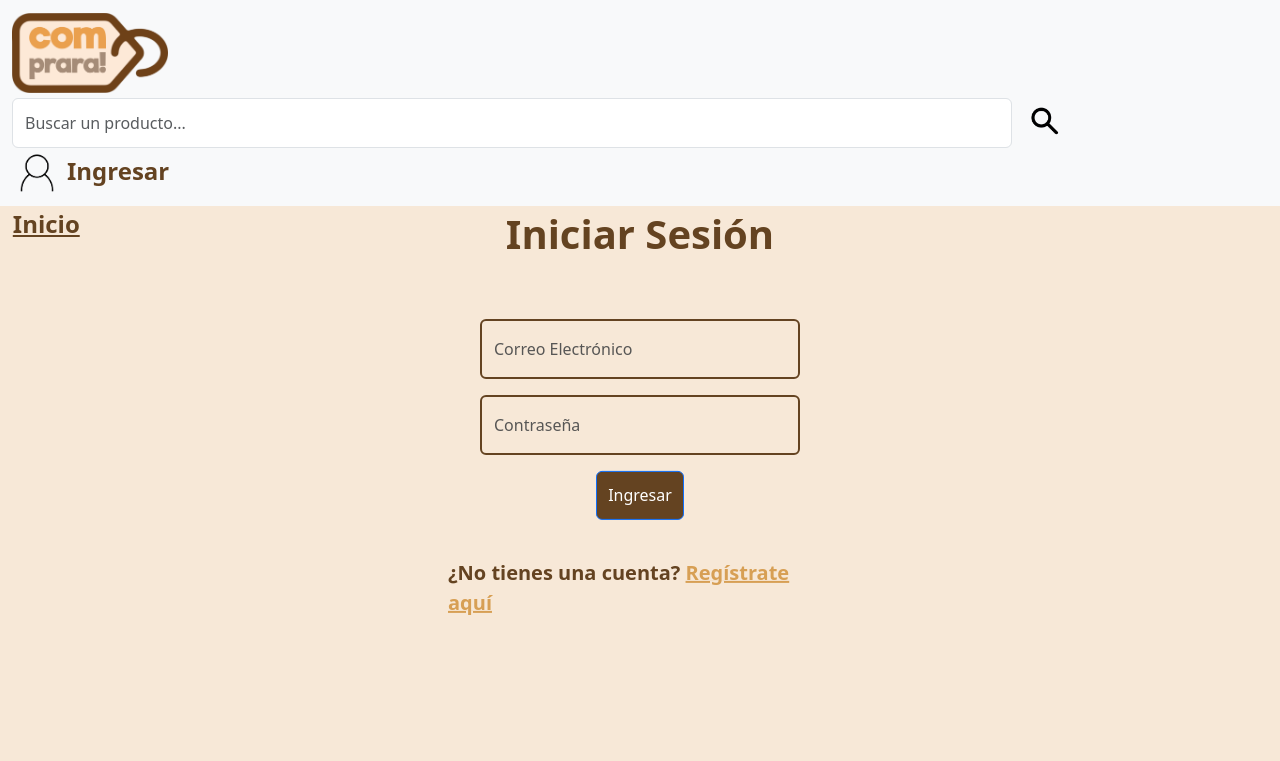
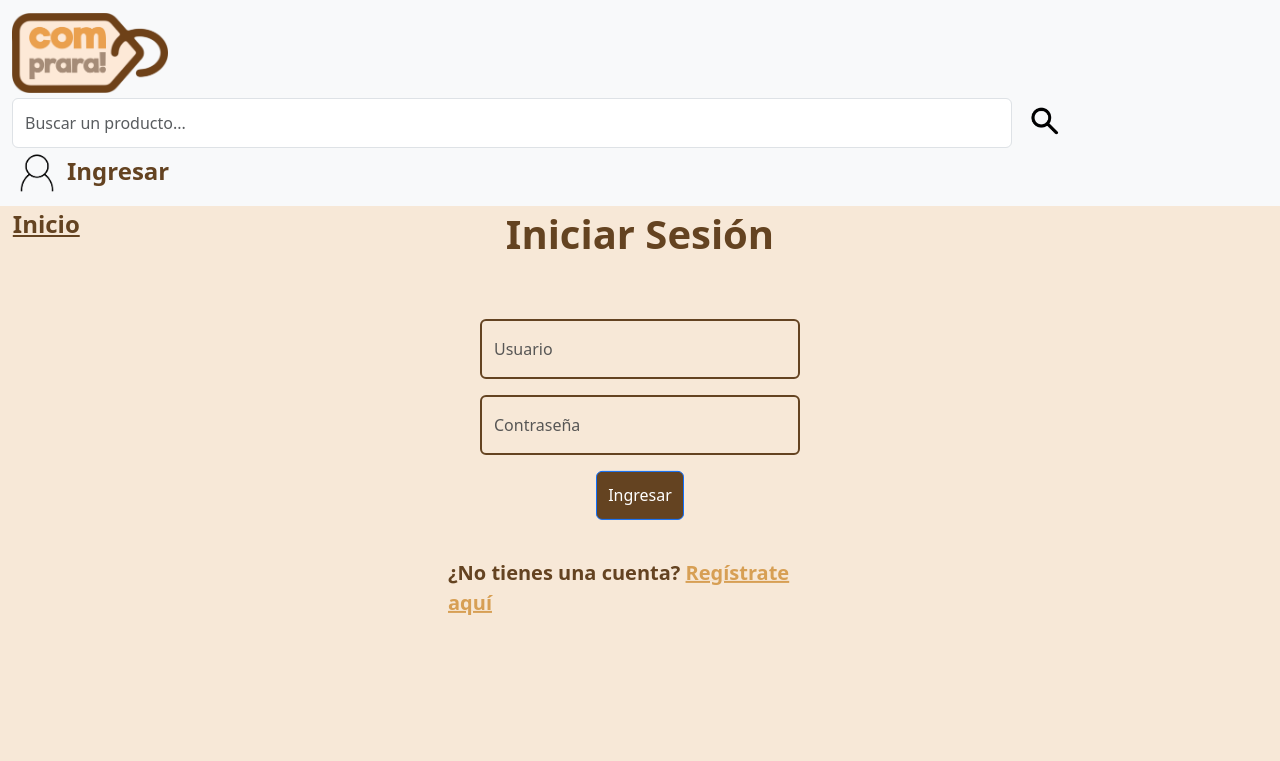
Before and after one commit to felipeperezleal/comprara, a Django app: page /login/ in a window 1280 px wide. Shown: the top 761 px of the page. Run offline with Django 4.2, Linux system fonts and the light colour scheme.

Commit message:
cambia Correo electronico por Usuario

```diff
--- a/login/templates/login.html
+++ b/login/templates/login.html
@@ -18,7 +18,7 @@
       {% csrf_token %}
       <p class="fs-1" style="color: #644321; font-weight:bolder; padding: 10%;">Iniciar Sesión</p>
       <div class="mb-3">
-        <input type="email" class="form-control" placeholder="Correo Electrónico" name="email" style="background-color: #f7e8d7; border:2px solid #644321; padding-top: 5%; padding-bottom: 5%; width: 320px;" required>
+        <input type="email" class="form-control" placeholder="Usuario" name="email" style="background-color: #f7e8d7; border:2px solid #644321; padding-top: 5%; padding-bottom: 5%; width: 320px;" required>
       </div>
       <div class="mb-3">
         <input type="password" class="form-control" placeholder="Contraseña" name="password" style="background-color: #f7e8d7; border:2px solid #644321; padding-top: 5%; padding-bottom: 5%; width: 320px;" required>
```
